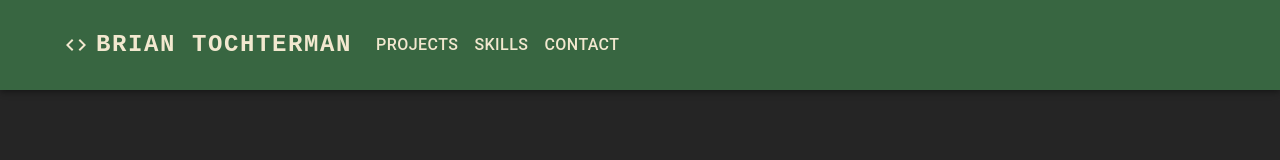
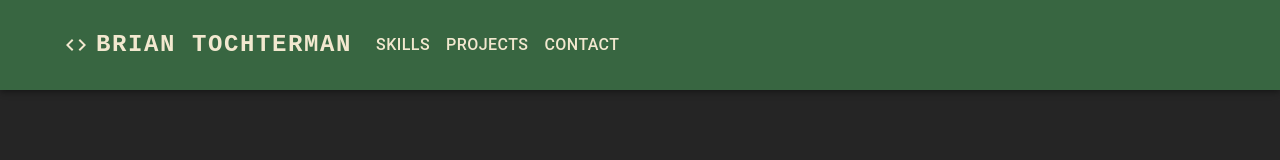
Before and after one commit to btoch23/portfolio-site, a React (Vite) app: page / in a window 1280 px wide. Shown: the top 160 px of the page. Built offline with nearby package versions, Linux system fonts and the light colour scheme.

Commit message:
update nav

```diff
--- a/src/components/Header.jsx
+++ b/src/components/Header.jsx
@@ -13,7 +13,7 @@ import CodeIcon from '@mui/icons-material/Code';
 import { createTheme, ThemeProvider } from '@mui/material/styles';
 import './Header.css'
 
-const pages = ['projects', 'skills', 'contact'];
+const pages = ['skills', 'projects', 'contact'];
 
 const theme = createTheme({
   palette: {
```
